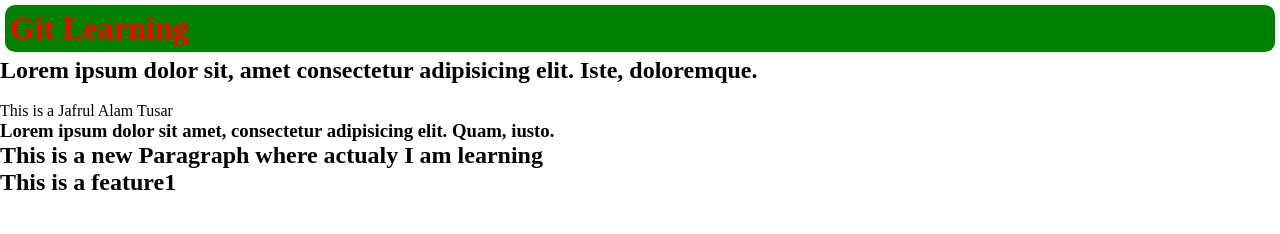
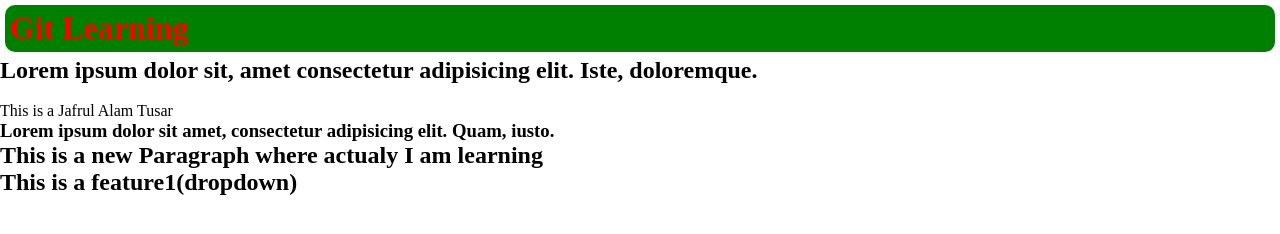
Before and after one commit to jafrul55/Git-Learning, a plain HTML site: page index.html in a window 1280 px wide. Drawn offline with Linux system fonts and the light colour scheme.

Commit message:
dropdown

```diff
--- a/index.html
+++ b/index.html
@@ -18,6 +18,6 @@
       Lorem ipsum dolor sit amet, consectetur adipisicing elit. Quam, iusto.
     </h3>
     <h2>This is a new Paragraph where actualy I am learning</h2>
-    <h2>This is a feature1</h2>
+    <h2>This is a feature1(dropdown)</h2>
   </body>
 </html>
```
